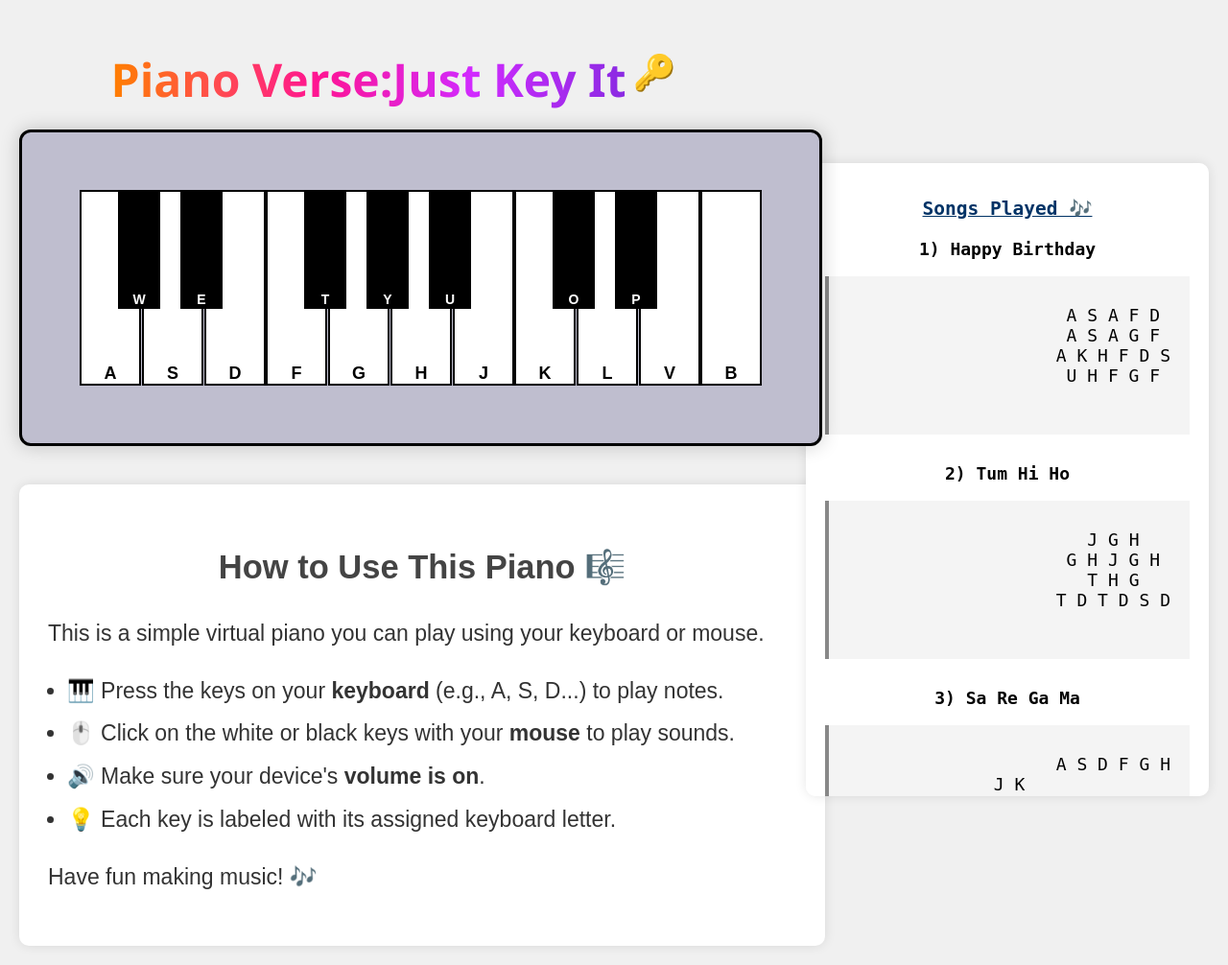
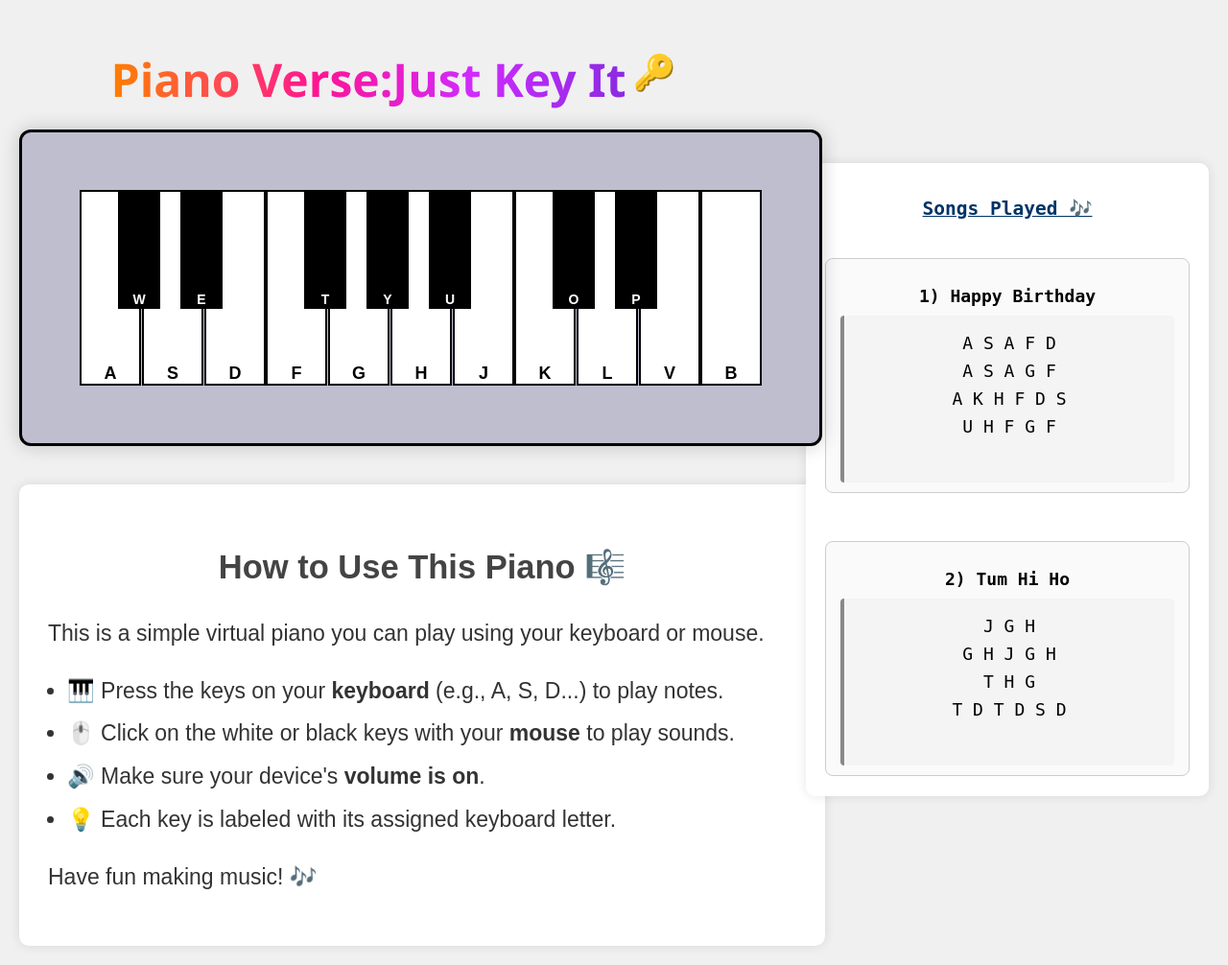
Before and after one commit to Par-web-lab/piano-app, a Flask app: page / in a window 1280 px wide. Shown: the whole page at 96% size. Run offline with Flask 2, Linux system fonts and the light colour scheme.

Commit message:
Adjusted tab spacing in pre tag in html file

```diff
--- a/static/style.css
+++ b/static/style.css
@@ -175,6 +175,9 @@ body {
     box-shadow: 0 0 12px rgba(0, 0, 0, 0.1);
     font-family: monospace;
     margin-top: 150px;
+    display: flex;
+    flex-direction: column;
+    gap: 20px;
 }
 
 .sidebar h2 {
@@ -186,6 +189,10 @@ body {
 
 .song {
     margin-bottom: 30px;
+    padding: 10px 15px;
+    background-color: #fafafa;
+    border: 1px solid #ccc;
+    border-radius: 8px;
 }
 
 .song h3 {
@@ -196,10 +203,15 @@ body {
 .song pre {
     background-color: #f4f4f4;
     font-size: 18px;
-    padding: 30px 10px ;
+    padding: 15px 5px;
     border-left: 4px solid #888;
     white-space: pre-wrap;
     word-break: break-word;
+    line-height: 1.6;
+    border-radius: 4px;
+
+    text-align: center;         /* ✅ CENTER the song notes */
+    margin: 0 auto;             /*✅ Optional: centers the block if needed*/
 }
 
 /* Scrollbar styling (optional) */
```
Also changed, not shown: templates/index.html (indentation only).
